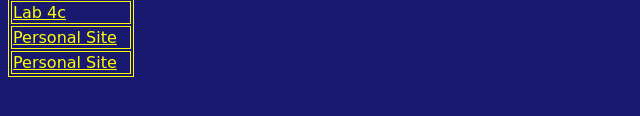
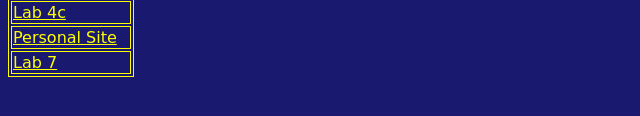
Before and after one commit to jchayes24/jchayes24.github.io, a plain HTML site: page index.html in a window 1280 px wide. Shown: the part 208-324 px from the top of the page, 0-640 px from the left. Drawn offline with Linux system fonts and the light colour scheme; a web font is replaced by a local one.

Commit message:
Update index.html

```diff
--- a/index.html
+++ b/index.html
@@ -36,7 +36,7 @@
       <td><a href="https://jchayes24.github.io/Assigntment1">Personal Site</a></td>
   </tr>
   <tr>
-      <td><a href="https://jchayes24.github.io/mylightbox/colemanlightbox">Personal Site</a></td>
+      <td><a href="https://jchayes24.github.io/mylightbox/colemanlightbox">Lab 7</a></td>
   </tr>
 
 </table>
```
